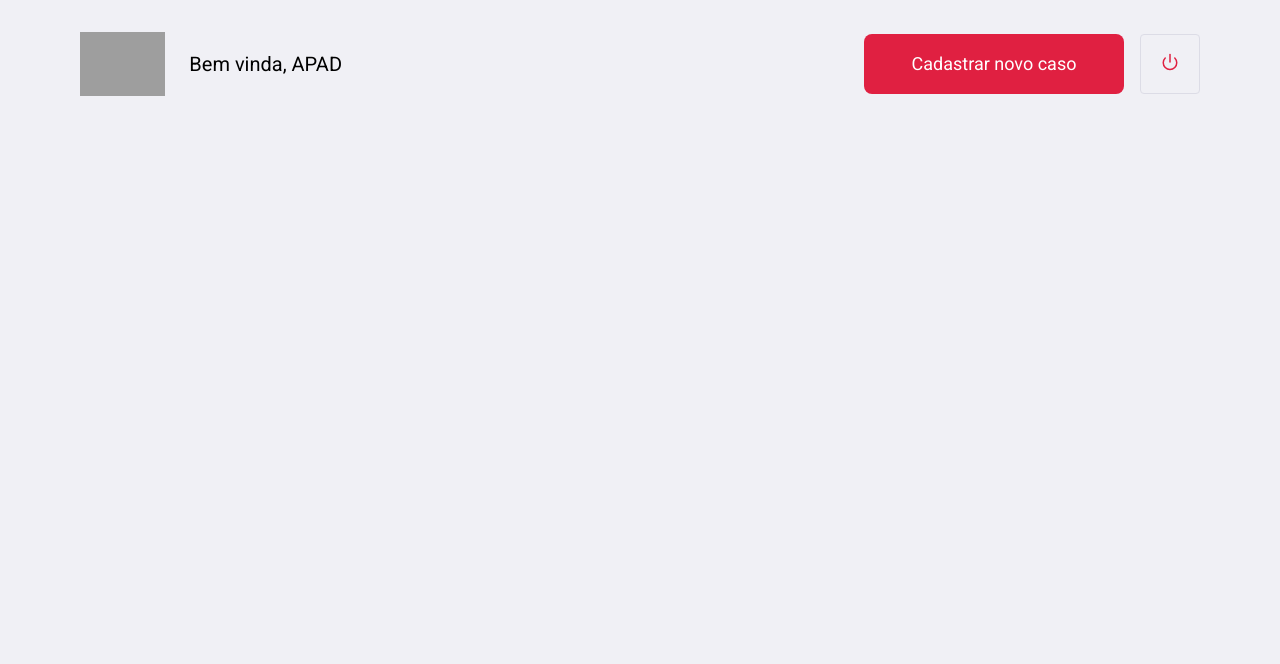
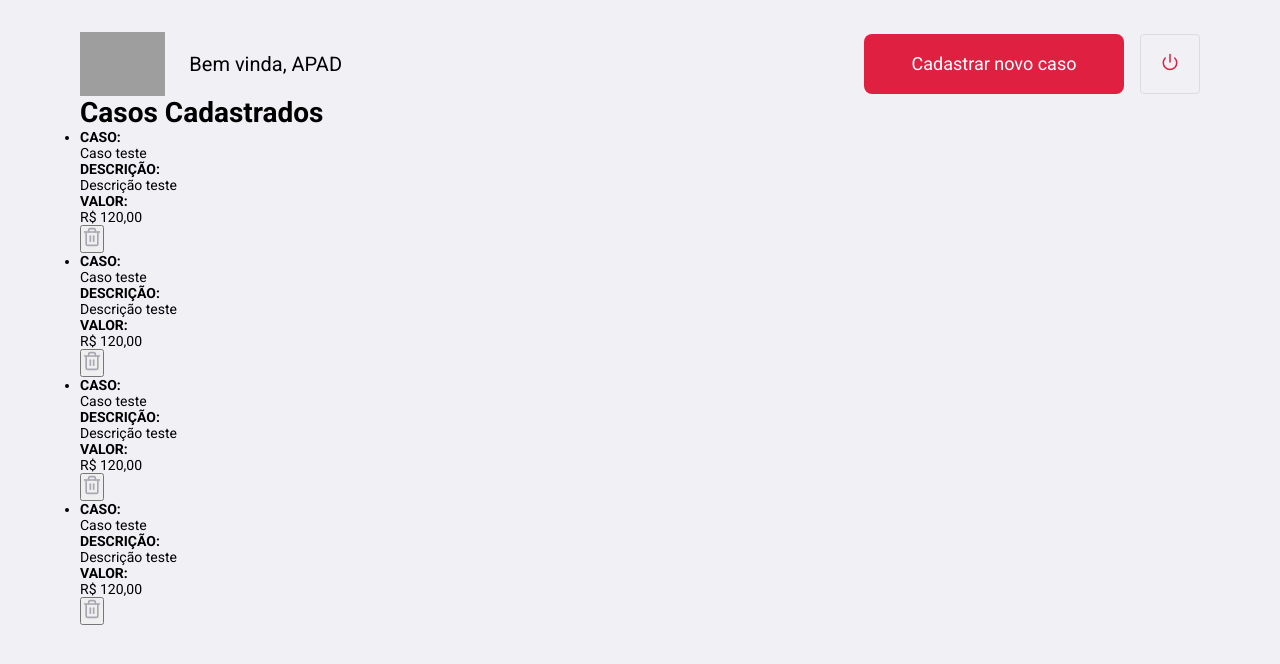
Before and after one commit to thamirisbalbi/omnistack-frontend-react, a React (Create React App) app: page /profile in a window 1280 px wide. Shown: the top 664 px of the page. Built offline with nearby package versions, Linux system fonts and the light colour scheme; grey boxes are pictures that could not be loaded.

Commit message:
Estruturação da listagem dos casos

```diff
--- a/src/pages/Profile/index.js
+++ b/src/pages/Profile/index.js
@@ -1,6 +1,6 @@
 import React from 'react';
 import { Link } from 'react-router-dom';
-import { FiPower } from 'react-icons/fi';
+import { FiPower, FiTrash2 } from 'react-icons/fi';
 
 import './styles.css';
 
@@ -18,6 +18,67 @@ export default function Profile() {
                     <FiPower size={18} color="#E02041" />
                 </button>
             </header>
+
+            <h1>Casos Cadastrados</h1>
+
+            <ul>
+                <li>
+                    <strong>CASO:</strong>
+                    <p>Caso teste</p>
+
+                    <strong>DESCRIÇÃO:</strong>
+                    <p>Descrição teste</p>
+
+                    <strong>VALOR:</strong>
+                    <p>R$ 120,00</p>
+
+                    <button type="button">
+                        <FiTrash2 size={20} color="#a8a8b3" />
+                    </button>
+                </li>
+                <li>
+                    <strong>CASO:</strong>
+                    <p>Caso teste</p>
+
+                    <strong>DESCRIÇÃO:</strong>
+                    <p>Descrição teste</p>
+
+                    <strong>VALOR:</strong>
+                    <p>R$ 120,00</p>
+
+                    <button type="button">
+                        <FiTrash2 size={20} color="#a8a8b3" />
+                    </button>
+                </li>
+                <li>
+                    <strong>CASO:</strong>
+                    <p>Caso teste</p>
+
+                    <strong>DESCRIÇÃO:</strong>
+                    <p>Descrição teste</p>
+
+                    <strong>VALOR:</strong>
+                    <p>R$ 120,00</p>
+
+                    <button type="button">
+                        <FiTrash2 size={20} color="#a8a8b3" />
+                    </button>
+                </li>
+                <li>
+                    <strong>CASO:</strong>
+                    <p>Caso teste</p>
+
+                    <strong>DESCRIÇÃO:</strong>
+                    <p>Descrição teste</p>
+
+                    <strong>VALOR:</strong>
+                    <p>R$ 120,00</p>
+
+                    <button type="button">
+                        <FiTrash2 size={20} color="#a8a8b3" />
+                    </button>
+                </li>
+            </ul>
         </div>
     );
 }
```
